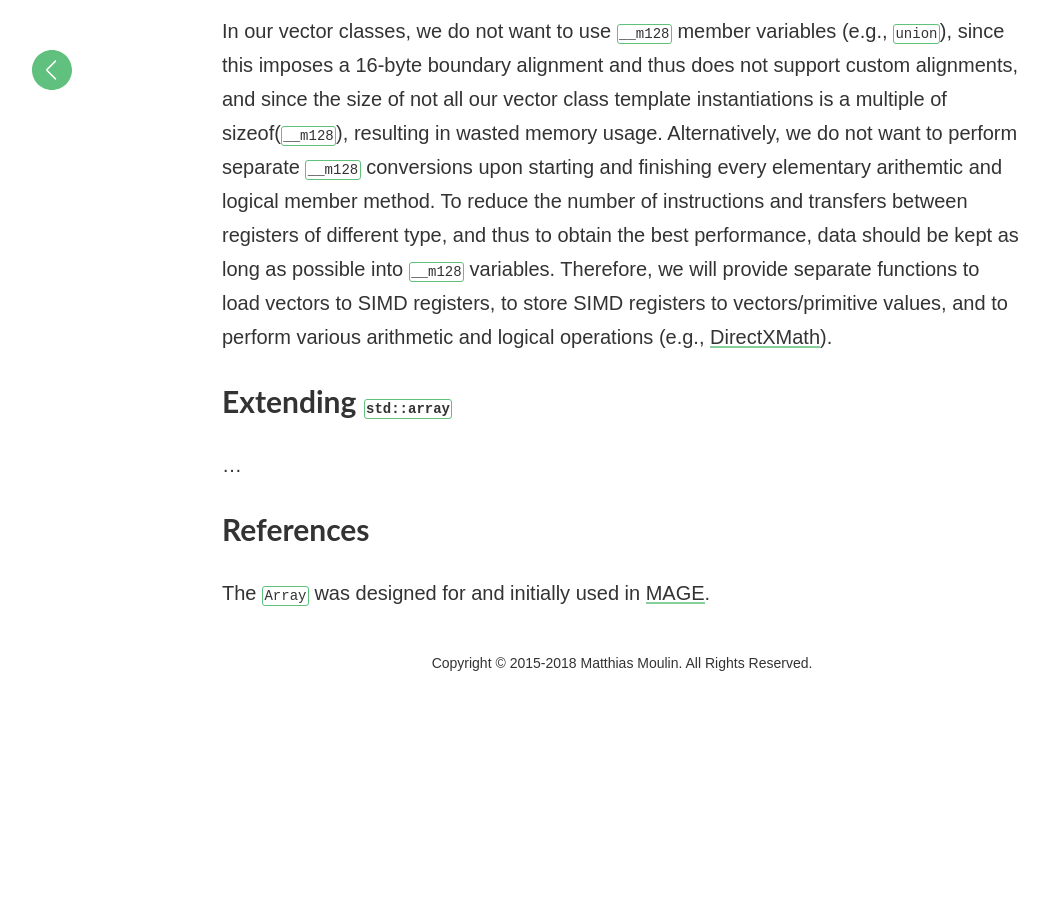
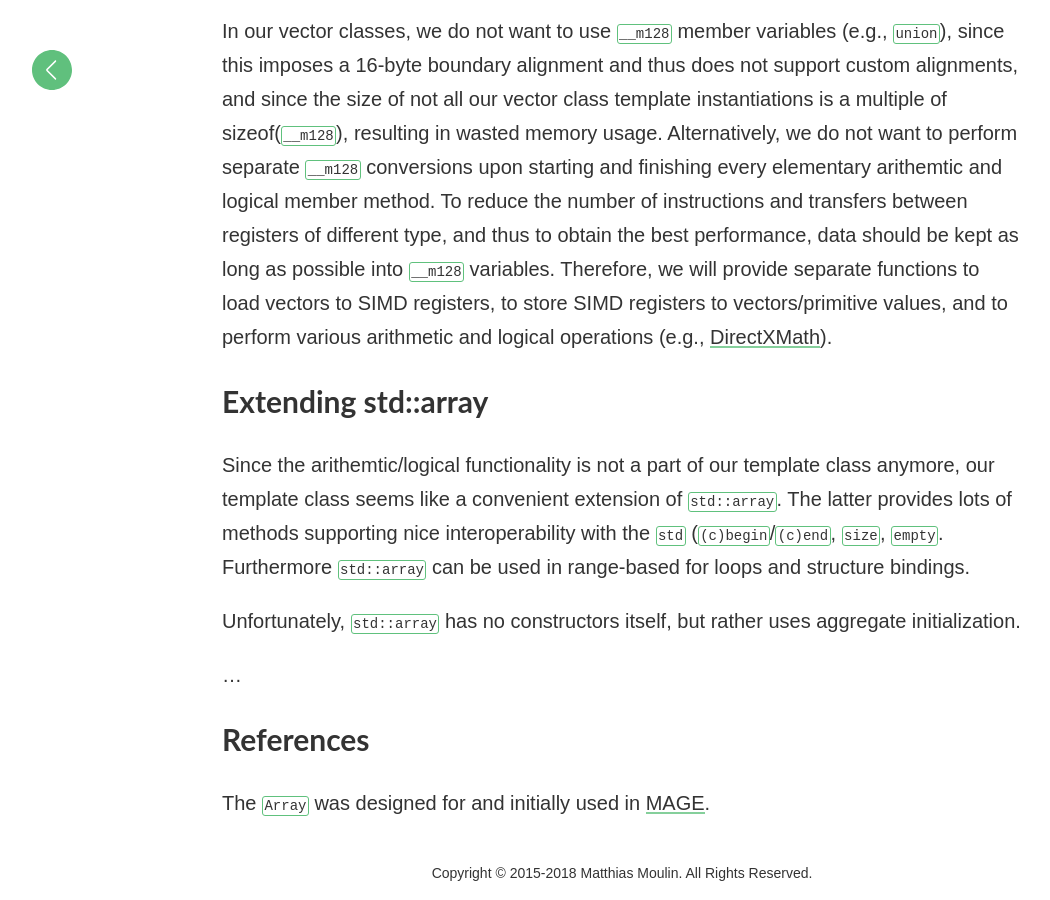
Before and after one commit to matt77hias/Blog, a Jekyll site: the page built from _posts/2018-08-08-the-constructible-array.md, in a window 1280 px wide and 900 px high, scrolled down 1580 px. Shown: the whole window, without its empty margins (18-1068 px from the left). Built offline with Jekyll 4.4.1, drawn with Linux system fonts in a browser that asks for light colours; comment, search, counter and statistics services are not loaded; before the commit the page ends 2270 px from its top, so only the background shows below that.

Commit message:
Update 2018-08-08-the-constructible-array.md

```diff
--- a/_posts/2018-08-08-the-constructible-array.md
+++ b/_posts/2018-08-08-the-constructible-array.md
@@ -25,7 +25,11 @@ A second generalization consists of separating the container functionality from
 
 In our vector classes, we do not want to use `__m128` member variables (e.g., `union`), since this imposes a 16-byte boundary alignment and thus does not support custom alignments, and since the size of not all our vector class template instantiations is a multiple of sizeof(`__m128`), resulting in wasted memory usage. Alternatively, we do not want to perform separate `__m128` conversions upon starting and finishing every elementary arithemtic and logical member method. To reduce the number of instructions and transfers between registers of different type, and thus to obtain the best performance, data should be kept as long as possible into `__m128` variables. Therefore, we will provide separate functions to load vectors to SIMD registers, to store SIMD registers to vectors/primitive values, and to perform various arithmetic and logical operations (e.g., [DirectXMath](https://github.com/Microsoft/DirectXMath)).
 
-## Extending `std::array`
+## Extending std::array
+
+Since the arithemtic/logical functionality is not a part of our template class anymore, our template class seems like a convenient extension of `std::array`. The latter provides lots of methods supporting nice interoperability with the `std` (`(c)begin`/`(c)end`, `size`, `empty`. Furthermore `std::array` can be used in range-based for loops and structure bindings.
+
+Unfortunately, `std::array` has no constructors itself, but rather uses aggregate initialization.
 
 ...
 
```
